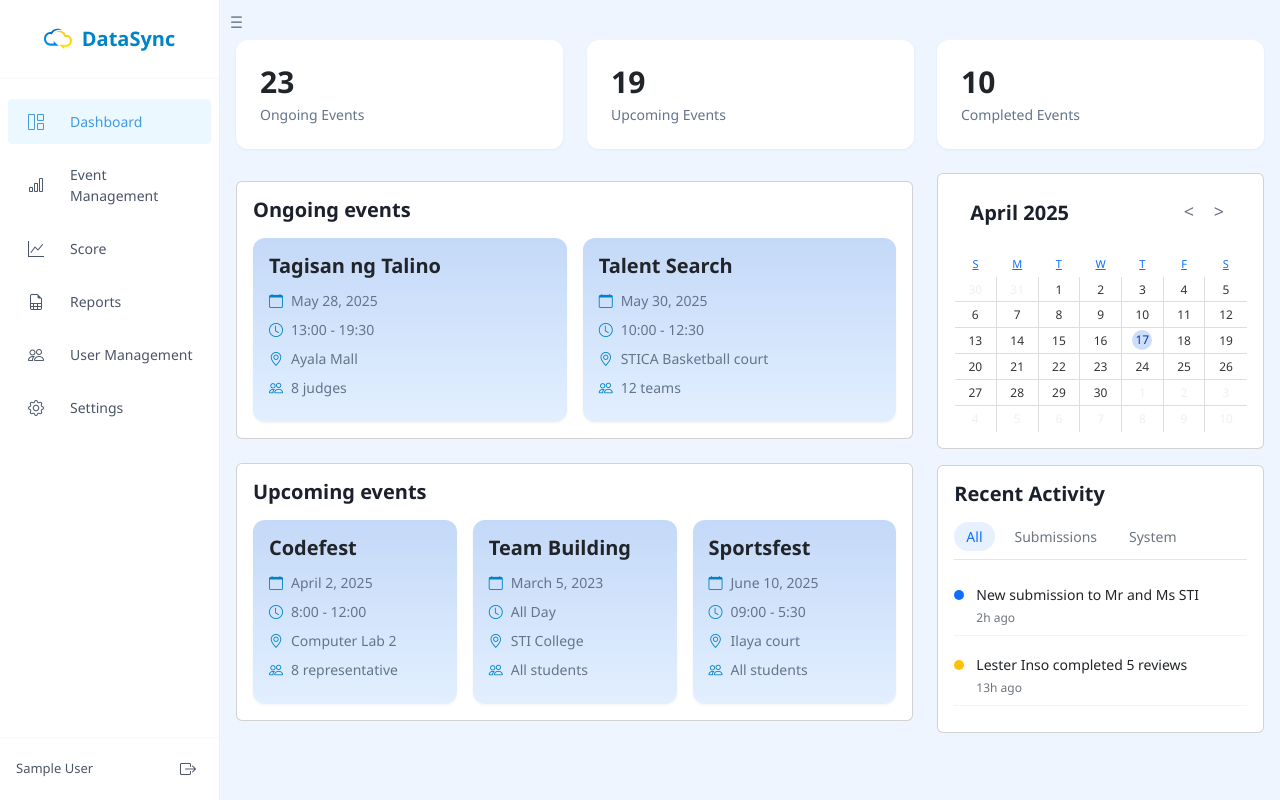
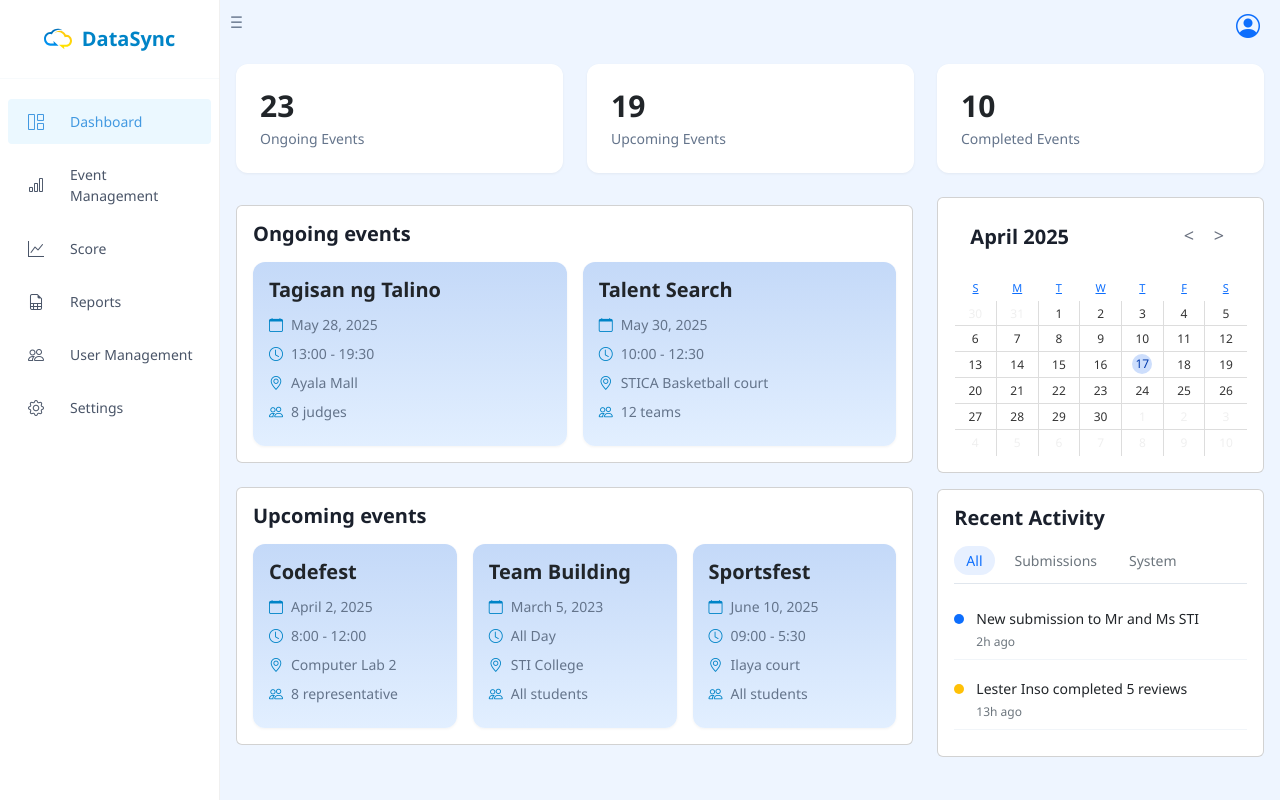
Before and after one commit to 12pchang/DataSync, a PHP site: page /admin/dashboard.php in a window 1280 px wide. Run offline with PHP 8.4, Linux system fonts and the light colour scheme; the visitor is signed in with stand-in values (Sample User, id 1); lists and menus that the app fills with data are empty; some libraries are stand-ins or nearby versions.

Commit message:
Change header and event modals

```diff
--- a/includes/header.php
+++ b/includes/header.php
@@ -1,3 +1,29 @@
+
+
+<header class="app-header">
+  <div class="position-absolute top-0 end-0"> <!-- Add a container for the header content -->
+    <nav class="navbar navbar-expand-lg navbar-light ">
+      <div class="container-fluid d-flex justify-content-between w-100"> <!-- Ensures full width and flexbox layout -->
+
+        <div class="dropdown ms-auto">
+          <a href="#" class="d-flex align-items-center text-decoration-none " id="userDropdown" data-bs-toggle="dropdown" aria-expanded="false">
+            <i class="bi bi-person-circle fs-4 me-2"></i>
+            <!-- The username is now non-clickable -->
+          </a>
+          <ul class="dropdown-menu dropdown-menu-end" aria-labelledby="userDropdown">
+            <li><a class="dropdown-item" href="profile.php"><?php echo htmlspecialchars($_SESSION['user_name']); ?></a></li>
+            <li><a class="dropdown-item" href="profile.php">Profile</a></li>
+            <li><hr class="dropdown-divider"></li>
+            <li><a class="dropdown-item" href="../../includes/logout.php">Logout</a></li>
+          </ul>
+        </div>
+
+    </nav>
+  </div>
+</header>
+
+
+
 <script>
 document.addEventListener("DOMContentLoaded", () => {
     const sidebar = document.getElementById("sidebar");
--- a/includes/sidebar.php
+++ b/includes/sidebar.php
@@ -42,13 +42,7 @@
             </a>
         </nav>
 
-    <div class="user-section">
-        <span class="username"><?php echo htmlspecialchars($_SESSION['user_name']); ?></span>
-        <a href="../../includes/logout.php" class="logout">
 
-            <i class="bi bi-box-arrow-right"></i>
-        </a>
-    </div>
     </div>
 
     <style>
--- a/public/admin/dashboard.php
+++ b/public/admin/dashboard.php
@@ -88,7 +88,7 @@
 <?php include '../../includes/header.php'; ?>
 
 
-  <div class="main-content" id="mainContent">
+  <div class="main-content mt-4" id="mainContent">
     <div class="row mb-4 align-items-center">
 
     </div>
--- a/public/admin/reports.php
+++ b/public/admin/reports.php
@@ -18,7 +18,7 @@
   <?php include '../../includes/sidebar.php'; ?>
 <?php include '../../includes/header.php'; ?>
 
-    <div class="main-content mt-4">
+    <div class="main-content mt-5">
       <div class="content-wrapper">
 
         <div class="content-header">
--- a/public/admin/users.php
+++ b/public/admin/users.php
@@ -15,7 +15,7 @@
 <?php include '../../includes/header.php'; ?>
 
 
-  <div class="main-content" id="mainContent">
+  <div class="main-content mt-4" id="mainContent">
     <div class="row mb-4 align-items-center">
       <div class="col-md-6 mt-4">
         <h2>User Management</h2>
```
Lines whose indentation alone changed are shown as unchanged.
